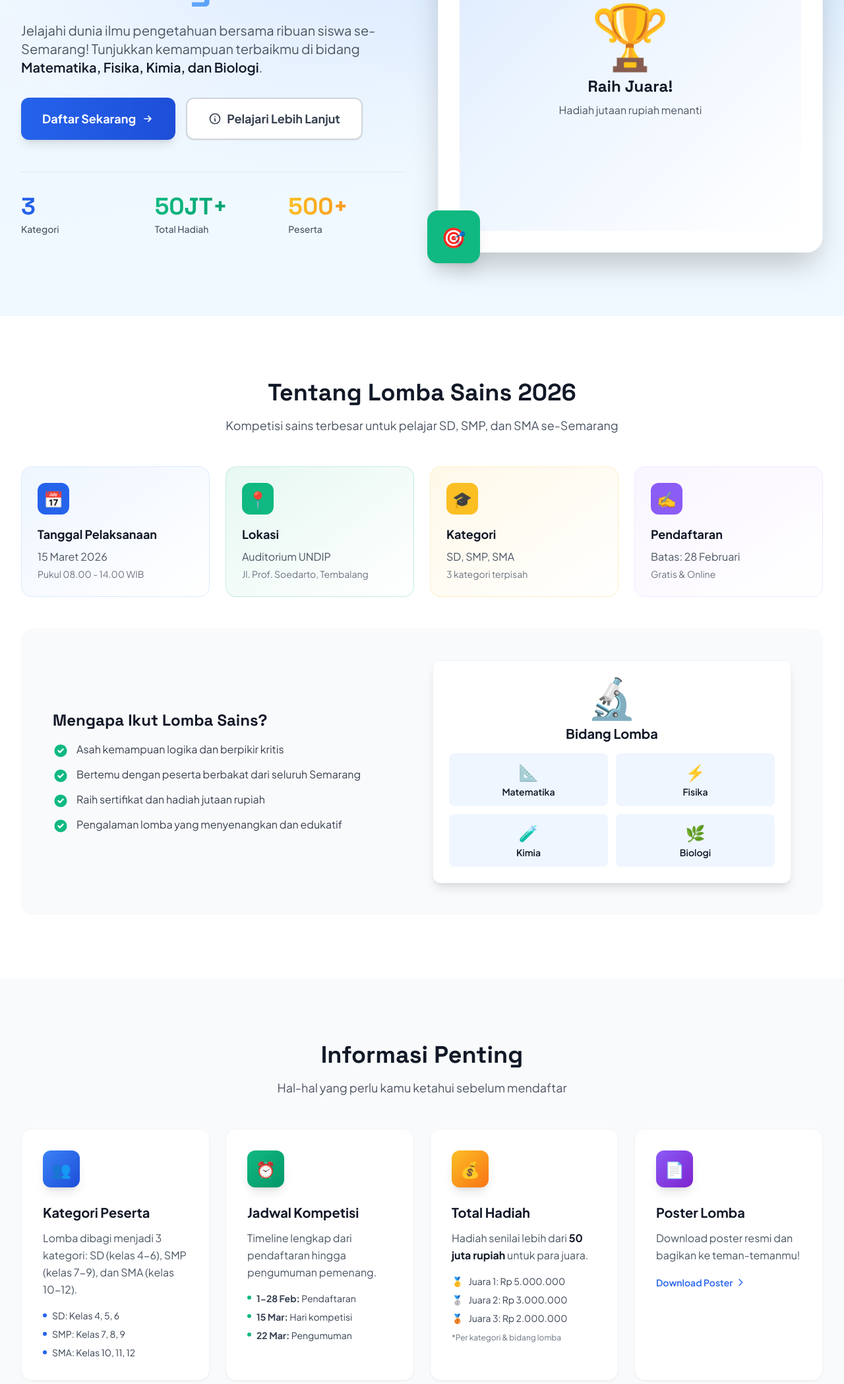
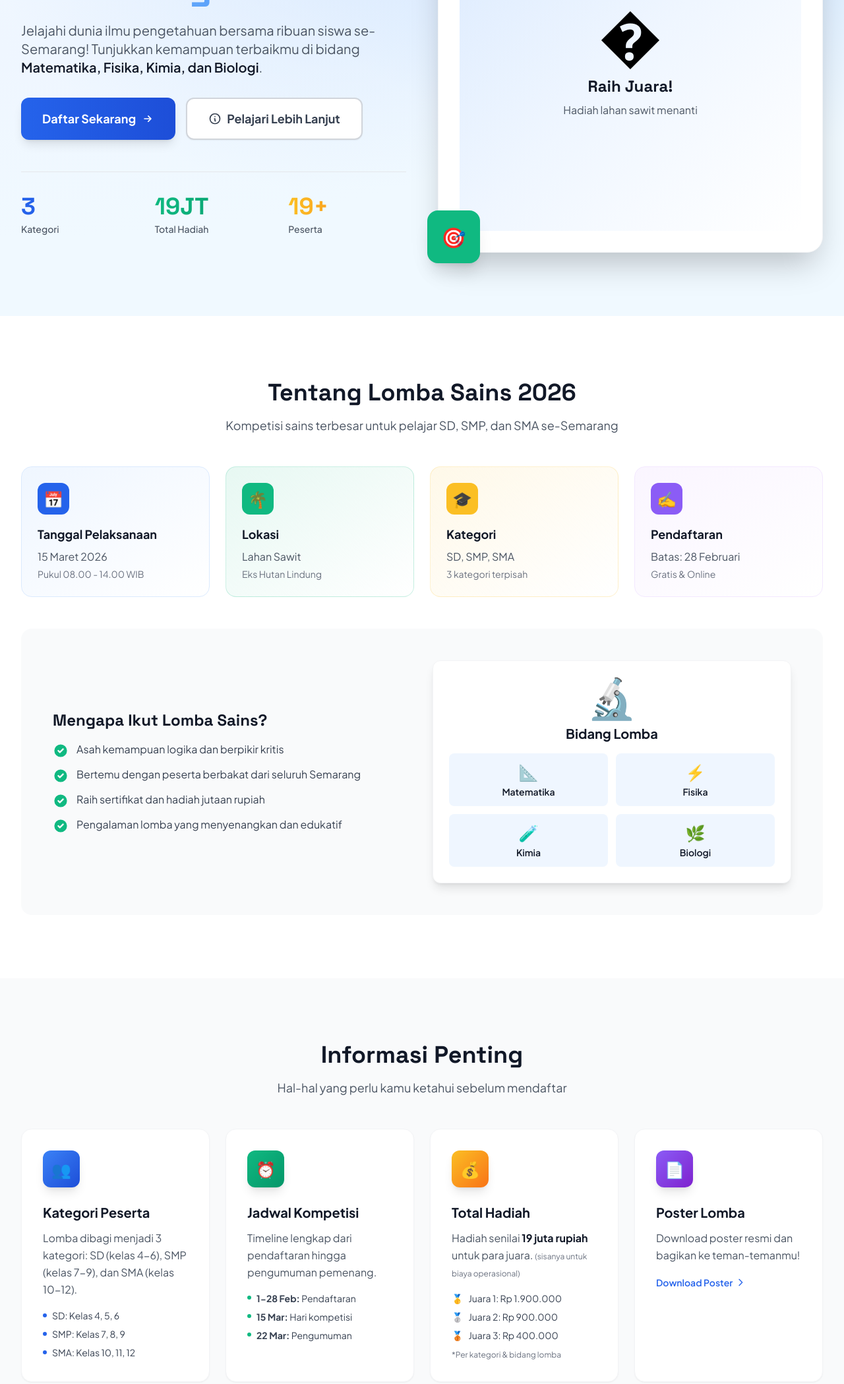
Before and after one commit to AIvanCP/test-lomba, a website: page index.html in a window 1280 px wide. Shown: the part 329-2427 px from the top of the page at 66% size. Drawn offline with nearby package versions, Linux system fonts and the light colour scheme.

Commit message:
Update satirical content: Change prizes to 19JT, location to Lahan Sawit, add palm tree icons

```diff
--- a/index.html
+++ b/index.html
@@ -232,11 +232,11 @@
                             <div class="text-sm text-gray-600 mt-1 font-medium">Kategori</div>
                         </div>
                         <div class="text-center md:text-left transform hover:scale-110 transition-transform duration-300">
-                            <div class="stat-number font-display font-bold text-4xl bg-gradient-to-r from-accent-green to-emerald-600 bg-clip-text text-transparent">50JT+</div>
+                            <div class="stat-number font-display font-bold text-4xl bg-gradient-to-r from-accent-green to-emerald-600 bg-clip-text text-transparent">19JT</div>
                             <div class="text-sm text-gray-600 mt-1 font-medium">Total Hadiah</div>
                         </div>
                         <div class="text-center md:text-left transform hover:scale-110 transition-transform duration-300">
-                            <div class="stat-number font-display font-bold text-4xl bg-gradient-to-r from-accent-yellow to-orange-500 bg-clip-text text-transparent">500+</div>
+                            <div class="stat-number font-display font-bold text-4xl bg-gradient-to-r from-accent-yellow to-orange-500 bg-clip-text text-transparent">19+</div>
                             <div class="text-sm text-gray-600 mt-1 font-medium">Peserta</div>
                         </div>
                     </div>
@@ -248,9 +248,9 @@
                         <div class="bg-white rounded-3xl shadow-2xl p-8 border border-gray-100">
                             <div class="aspect-square bg-gradient-to-br from-primary-100 via-primary-50 to-white rounded-2xl flex items-center justify-center">
                                 <div class="text-center">
-                                    <div class="text-8xl mb-4">🏆</div>
+                                    <div class="text-8xl mb-4">�</div>
                                     <div class="font-display font-bold text-2xl text-gray-900 mb-2">Raih Juara!</div>
-                                    <div class="text-gray-600">Hadiah jutaan rupiah menanti</div>
+                                    <div class="text-gray-600">Hadiah lahan sawit menanti</div>
                                 </div>
                             </div>
                         </div>
@@ -294,11 +294,11 @@
                 <!-- Info Card 2: Location -->
                 <div class="group bg-gradient-to-br from-accent-green/10 to-white border border-accent-green/20 rounded-2xl p-6 card-hover hover:border-accent-green/40 hover:shadow-xl transition-all duration-300">
                     <div class="w-12 h-12 bg-accent-green rounded-xl flex items-center justify-center text-2xl mb-4 group-hover:scale-110 group-hover:rotate-6 transition-transform duration-300">
-                        📍
+                        🌴
                     </div>
                     <h3 class="font-bold text-lg text-gray-900 mb-2">Lokasi</h3>
-                    <p class="text-gray-600">Auditorium UNDIP</p>
-                    <p class="text-sm text-gray-500 mt-1">Jl. Prof. Soedarto, Tembalang</p>
+                    <p class="text-gray-600">Lahan Sawit</p>
+                    <p class="text-sm text-gray-500 mt-1">Eks Hutan Lindung</p>
                 </div>
 
                 <!-- Info Card 3: Categories -->
@@ -455,20 +455,20 @@
                     </div>
                     <h3 class="font-bold text-xl text-gray-900 mb-3">Total Hadiah</h3>
                     <p class="text-gray-600 leading-relaxed mb-4">
-                        Hadiah senilai lebih dari <span class="font-bold text-gray-900">50 juta rupiah</span> untuk para juara.
+                        Hadiah senilai <span class="font-bold text-gray-900">19 juta rupiah</span> untuk para juara. <span class="text-xs text-gray-500">(sisanya untuk biaya operasional)</span>
                     </p>
                     <ul class="space-y-2">
                         <li class="flex items-center text-sm text-gray-700">
                             <span class="text-accent-yellow mr-2">🥇</span>
-                            Juara 1: Rp 5.000.000
+                            Juara 1: Rp 1.900.000
                         </li>
                         <li class="flex items-center text-sm text-gray-700">
                             <span class="text-gray-400 mr-2">🥈</span>
-                            Juara 2: Rp 3.000.000
+                            Juara 2: Rp 900.000
                         </li>
                         <li class="flex items-center text-sm text-gray-700">
                             <span class="text-orange-600 mr-2">🥉</span>
-                            Juara 3: Rp 2.000.000
+                            Juara 3: Rp 400.000
                         </li>
                     </ul>
                     <p class="text-xs text-gray-500 mt-3">*Per kategori & bidang lomba</p>
@@ -535,11 +535,11 @@
                 <!-- Trust Indicators -->
                 <div class="grid grid-cols-2 md:grid-cols-4 gap-6 pt-8 border-t border-white/20">
                     <div>
-                        <div class="font-display font-bold text-3xl">500+</div>
+                        <div class="font-display font-bold text-3xl">19+</div>
                         <div class="text-sm text-primary-100 mt-1">Peserta Terdaftar</div>
                     </div>
                     <div>
-                        <div class="font-display font-bold text-3xl">50JT+</div>
+                        <div class="font-display font-bold text-3xl">19JT</div>
                         <div class="text-sm text-primary-100 mt-1">Total Hadiah</div>
                     </div>
                     <div>
@@ -547,8 +547,8 @@
                         <div class="text-sm text-primary-100 mt-1">Bidang Lomba</div>
                     </div>
                     <div>
-                        <div class="font-display font-bold text-3xl">100%</div>
-                        <div class="text-sm text-primary-100 mt-1">Gratis</div>
+                        <div class="font-display font-bold text-3xl">🌴</div>
+                        <div class="text-sm text-primary-100 mt-1">Bonus Lahan Sawit</div>
                     </div>
                 </div>
             </div>
@@ -784,7 +784,7 @@
                         <span class="font-display font-bold text-xl text-white">Lomba Sains 2026</span>
                     </div>
                     <p class="text-sm text-gray-400 leading-relaxed">
-                        Kompetisi sains terbesar untuk pelajar SD, SMP, dan SMA se-Semarang. Wujudkan potensi terbaikmu!
+                        Kompetisi sains terbesar untuk pelajar SD, SMP, dan SMA se-Semarang. <span class="text-xs">*Didukung penuh oleh industri kelapa sawit. Hutan bisa ditanam lagi, uang enggak.</span>
                     </p>
                 </div>
 
@@ -865,7 +865,7 @@
             <!-- Bottom Bar -->
             <div class="pt-8 border-t border-gray-800 flex flex-col md:flex-row items-center justify-between">
                 <p class="text-sm text-gray-400 mb-4 md:mb-0">
-                    &copy; 2026 Lomba Sains Semarang. All rights reserved.
+                    &copy; 2026 Lomba Sains Semarang. All rights reserved. <span class="text-xs">🌴 Disponsori oleh: Lahan Sawit Nusantara</span>
                 </p>
                 <div class="flex items-center space-x-6 text-sm text-gray-400">
                     <a href="#" class="hover:text-white transition-colors">Privacy Policy</a>
--- a/script.js
+++ b/script.js
@@ -275,8 +275,8 @@ const statsObserver = new IntersectionObserver((entries) => {
             statElements.forEach((el, index) => {
                 const text = el.textContent;
                 if (index === 0) animateCounter(el, 3);
-                else if (index === 1) el.textContent = '50JT+';
-                else if (index === 2) animateCounter(el, 500, '+');
+                else if (index === 1) el.textContent = '19JT';
+                else if (index === 2) animateCounter(el, 19, '+');
             });
         }
     });
```
